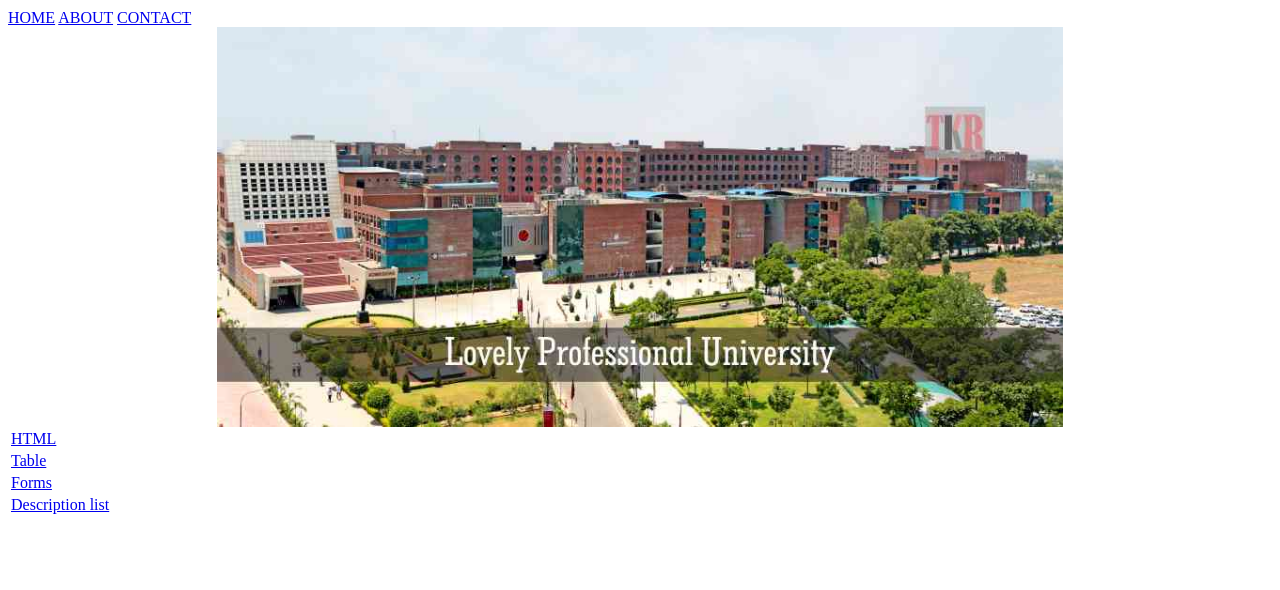
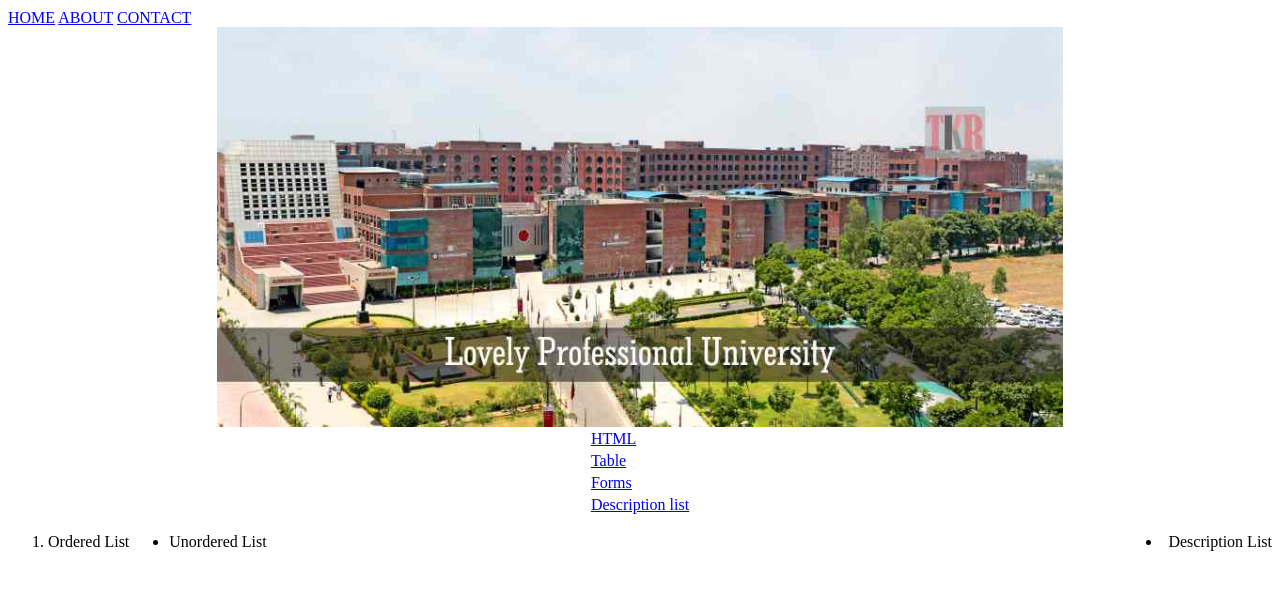
Before and after one commit to Sanidhya0504/INT219, a plain HTML site: page task.html in a window 1280 px wide. Shown: the part 66-656 px from the top of the page. Drawn offline with Linux system fonts and the light colour scheme.

Commit message:
ol li and dl

```diff
--- a/task.html
+++ b/task.html
@@ -17,7 +17,7 @@
     <a id="image--link" href="https://www.lpu.in/">
       <img id="image" src="./Lovely-Professional-University.jpg" />
     </a>
-    <table>
+    <table style="display: flex; justify-content: center">
       <tr>
         <td><a href="https://www.w3schools.com/html/">HTML</a></td>
       </tr>
@@ -39,5 +39,22 @@
         </td>
       </tr>
     </table>
+    <section class="Nav" style="background: #848484">
+      <div style="float: left; display: inline">
+        <ol>
+          <li>Ordered List</li>
+        </ol>
+      </div>
+      <div style="float: left; display: inline">
+        <ul>
+          <li>Unordered List</li>
+        </ul>
+      </div>
+      <div style="float: right; display: inline">
+        <dl>
+          <li>Description List</li>
+        </dl>
+      </div>
+    </section>
   </body>
 </html>
```
